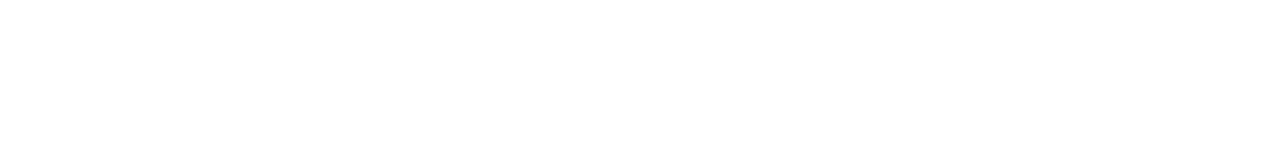
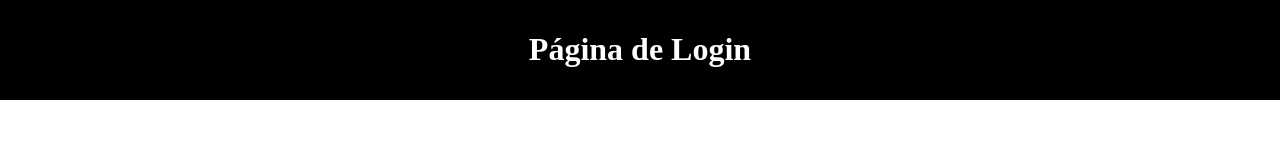
Before and after one commit to reneholanda/login-page, a plain HTML site: page index.html in a window 1280 px wide. Drawn offline with Linux system fonts and the light colour scheme.

Commit message:
Criação do header no index

```diff
--- a/assets/css/style.css
+++ b/assets/css/style.css
@@ -0,0 +1,10 @@
+body{
+    margin: 0;
+}
+
+.header{
+    background-color: black;
+    color: white;
+    padding: 10px;
+    text-align: center;
+}
--- a/index.html
+++ b/index.html
@@ -8,7 +8,9 @@
         <title>Página de Login</title>
     </head>
     <body>
-        <header></header>
+        <header class="header">
+            <h1 class="title-header">Página de Login</h1>
+        </header>
         <section></section>
         <footer></footer>
     </body>
```
